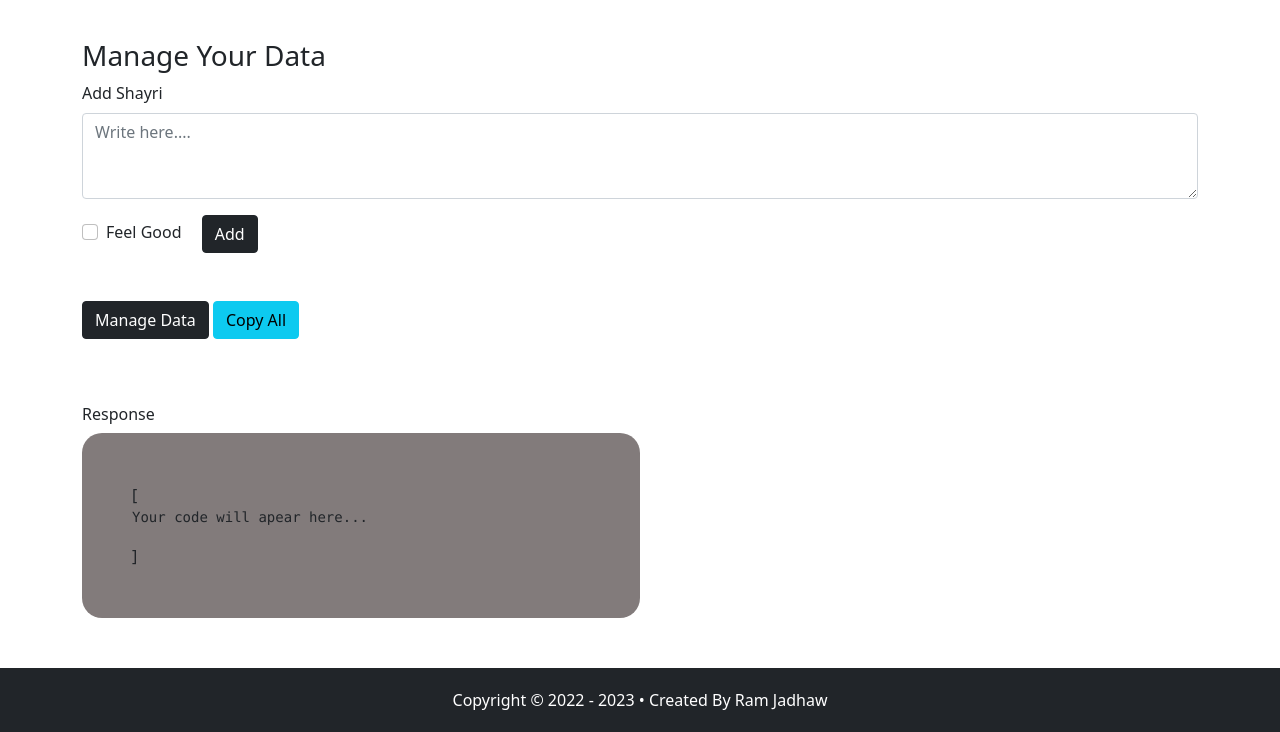
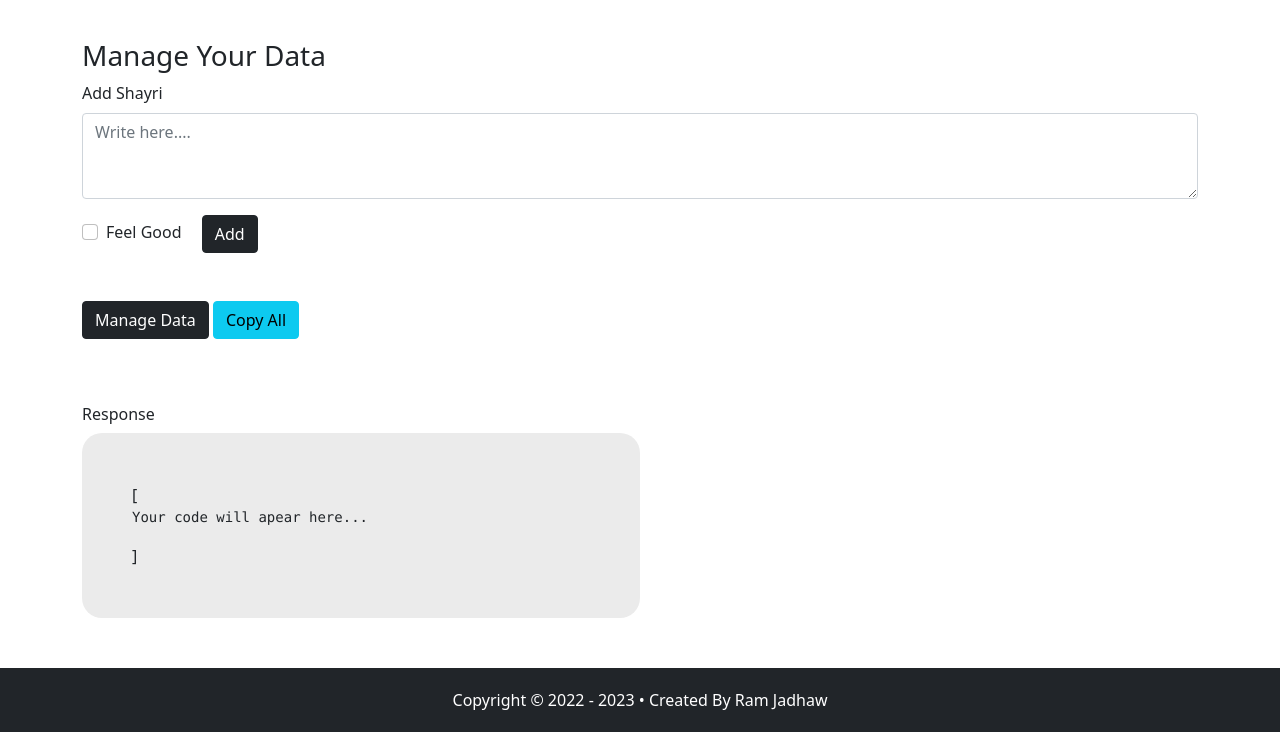
Before and after one commit to Kusaram99/Text_Array_Converter, a plain HTML site: page index.html in a window 1280 px wide. Shown: the part 81-813 px from the top of the page. Drawn offline with nearby package versions, Linux system fonts and the light colour scheme.

Commit message:
color change

```diff
--- a/style.css
+++ b/style.css
@@ -18,7 +18,7 @@
 
 #codeShowDiv{
     padding: 50px;
-    background: rgb(130, 123, 123);
+    background: rgb(235 235 235);
     border-radius: 20px;
 }
 
```
